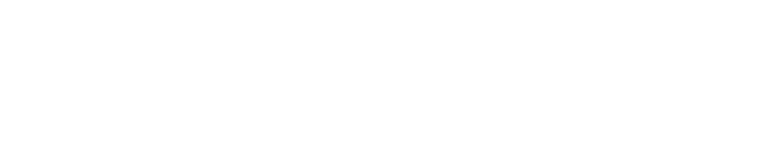
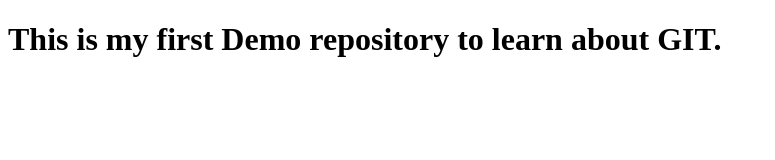
Before and after one commit to h3nsure/git-demo, a plain HTML site: page index.html in a window 1280 px wide. Shown: the whole page, without its empty margins (0-775 px from the left). Drawn offline with Linux system fonts and the light colour scheme.

Commit message:
updated heading

```diff
--- a/index.html
+++ b/index.html
@@ -7,6 +7,6 @@
     <title>Document</title>
 </head>
 <body>
-
+   <h1>This is my first Demo repository to learn about GIT.</h1>
 </body>
 </html>
```
